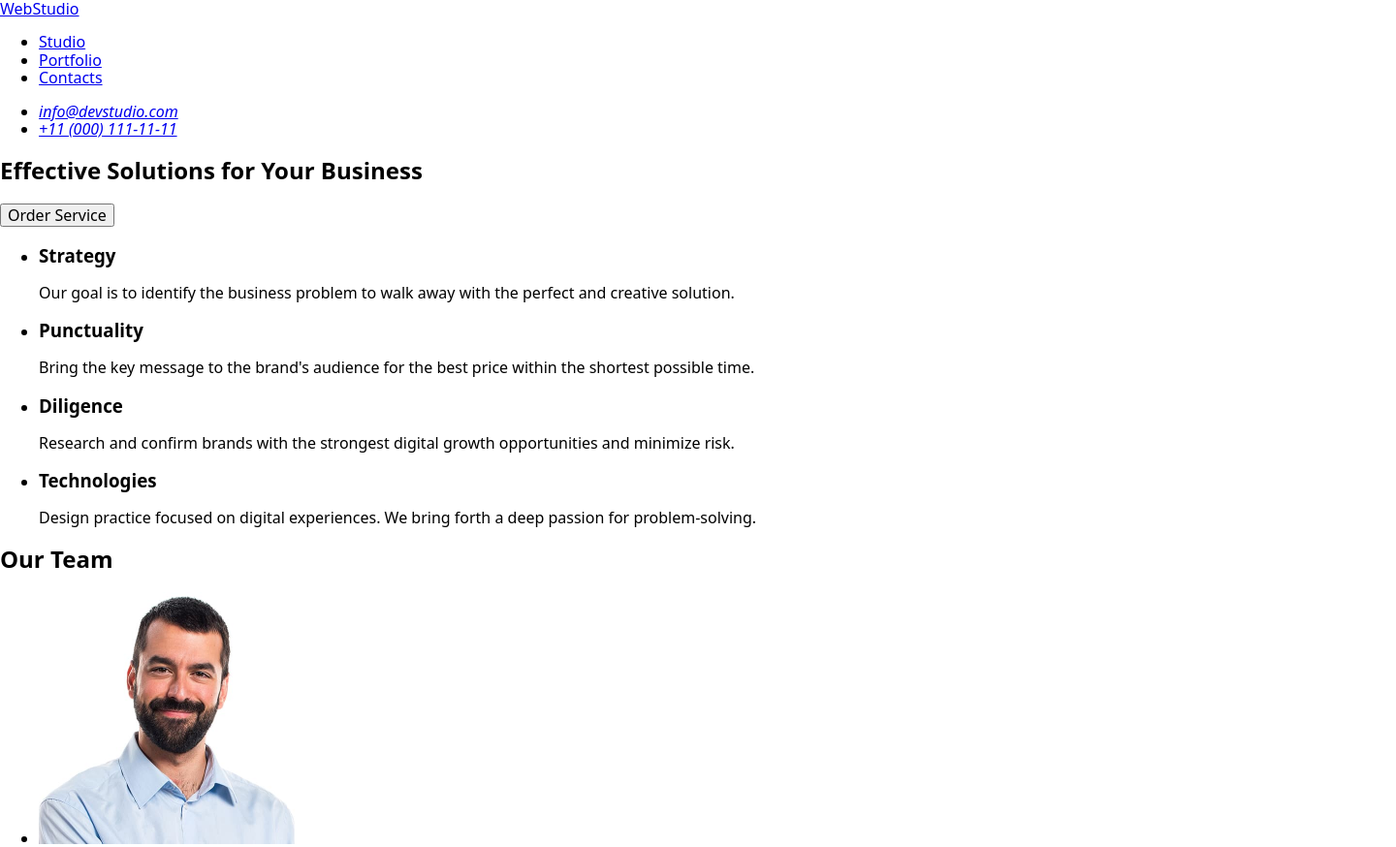
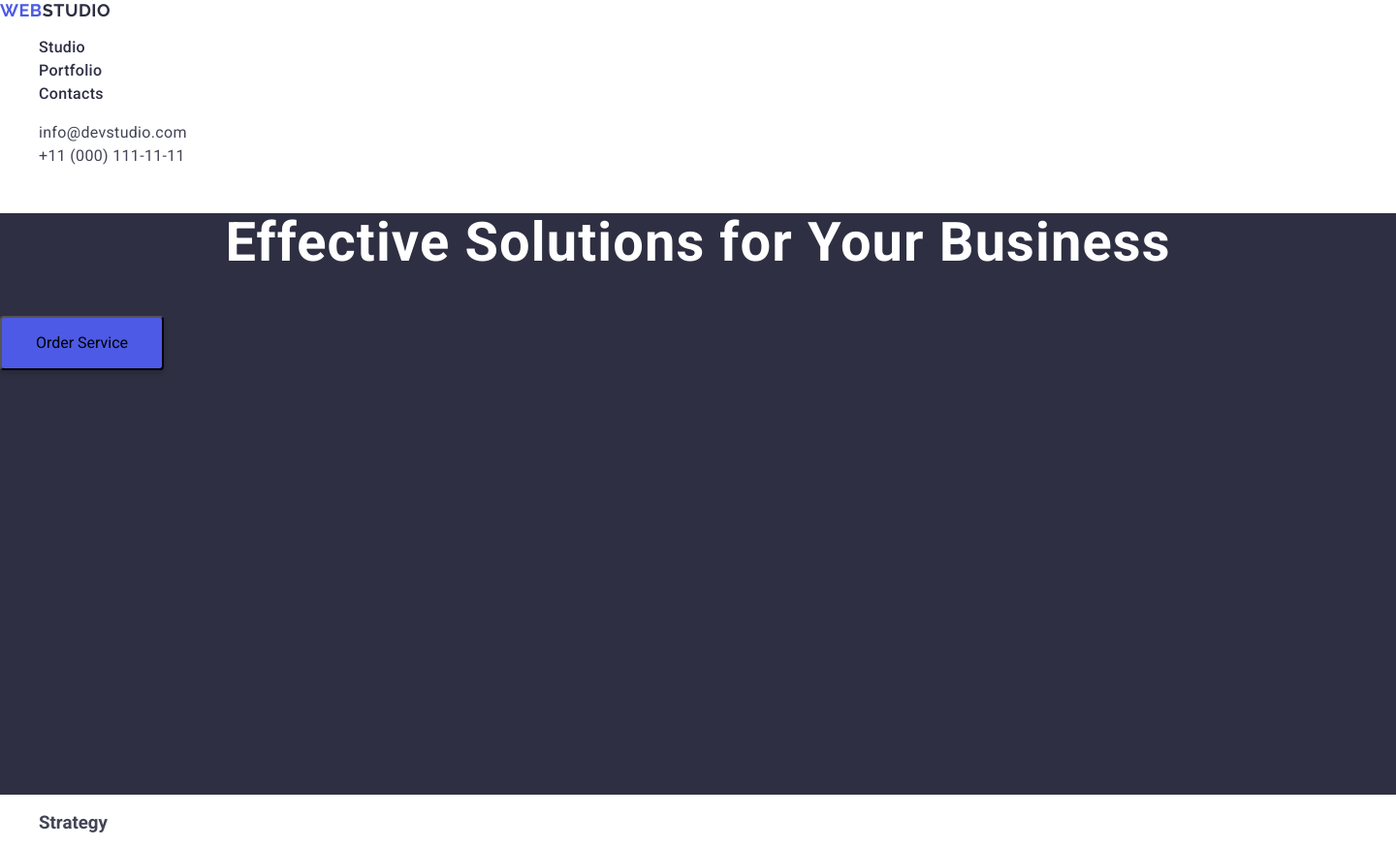
Before and after one commit to Milochka-Kutsenko83/goit-markup-hw-02, a plain HTML site: page index.html in a window 1280 px wide. Shown: the top 874 px of the page at 97% size, 1440 px wide, since content can reach past the window. Drawn offline with nearby package versions, Linux system fonts and the light colour scheme.

Commit message:
add styles file

```diff
--- a/css/styles.css
+++ b/css/styles.css
@@ -1,2 +1,94 @@
-/* font-family: "Raleway",sans-serif;
-font-family: "Roboto",sans-serif; */
+
+body{
+    font-family: "Roboto", sans-serif;
+    color: #434455;
+    background-color: #fff;
+}
+
+ul, li{
+    list-style-type: none;
+}
+
+a{
+    text-decoration: none;
+}
+
+.logo{
+    font-family: "Raleway", sans-serif;
+    font-weight: 700;
+    font-size: 18px;
+    line-height: 1.17;
+    letter-spacing: 0.03em;
+    text-transform: uppercase;
+    color: #4d5ae5;
+}
+
+.header-logo .logo-part{
+    color:#2e2f42;;
+}
+
+.nav-link{
+    font-weight: 500;
+    font-size: 16px;
+    line-height: 1.5;
+    letter-spacing: 0.02em;
+    color: #2e2f42;
+}
+
+.contact-link:hover,
+.contact-link:focus,
+.nav-link:hover,
+.nav-link:focus {
+    color: #404bbf;
+}
+
+.contact{
+    font-style: normal;
+}
+
+.contact-link{
+    font-weight: 400;
+    font-size: 16px;
+    line-height: 1.5;
+    letter-spacing: 0.02em;
+    color: #434455
+}
+
+.type-buttom{
+    cursor: pointer;
+    box-shadow: 0 4px 4px 0 rgba(0, 0, 0, 0.15);
+    background: #4d5ae5;
+    border-radius: 4px;
+    padding: 16px 32px;
+    width: 169px;
+    height: 56px
+}
+.type-buttom:hover,
+.type-buttom:focus{
+    background: #404bbf;
+}
+
+.title-page{
+    background-color: #2e2f42;
+    width: 1440px;
+    height: 600px;
+}
+ h1{
+    font-weight: 700;
+    font-size: 56px;
+    line-height: 1.07143;
+    letter-spacing: 0.02em;
+    text-align: center;
+    color: #fff;
+ }
+
+ .page-footer{
+    background-color: #2e2f42;
+    width: 1440px;
+    height: 312px;
+
+ }
+
+ .footer-logo .logo-part{
+    color: #f4f4fd;
+ }
--- a/index.html
+++ b/index.html
@@ -22,35 +22,48 @@
 
     <link rel="stylesheet" href="./css/styles.css" />
   </head>
+
   <body>
-    <header>
-      <nav>
-        <a href="./index.html">WebStudio</a>
-        <ul>
-          <li><a href="#feature">Studio</a></li>
-          <li><a href="#team">Portfolio</a></li>
-          <li><a href="#contact">Contacts</a></li>
+    <header class="header-page">
+      <nav class="header-nav">
+        <a class="logo header-logo" href="./index.html"
+          >Web<span class="logo-part">Studio</span></a
+        >
+        <ul class="nav-list">
+          <li class="nav-item">
+            <a class="nav-link" href="./index.html">Studio</a>
+          </li>
+          <li class="nav-item">
+            <a class="nav-link" href="#team">Portfolio</a>
+          </li>
+          <li class="nav-item">
+            <a class="nav-link" href="">Contacts</a>
+          </li>
         </ul>
       </nav>
-      <address id="contact">
-        <ul>
-          <li>
-            <a href="mailto:info@devstudio.com">info@devstudio.com</a>
+      <address class="contact">
+        <ul class="contact-list">
+          <li class="contact-item">
+            <a class="contact-link" href="mailto:info@devstudio.com"
+              >info@devstudio.com</a
+            >
           </li>
-          <li>
-            <a href="tel:+110001111111">+11 (000) 111-11-11</a>
+          <li class="contact-item">
+            <a class="contact-link" href="tel:+110001111111"
+              >+11 (000) 111-11-11</a
+            >
           </li>
         </ul>
       </address>
     </header>
 
     <main>
-      <section>
+      <section class="title-page">
         <h1>Effective Solutions for Your Business</h1>
-        <button type="button">Order Service</button>
+        <button class="type-buttom" type="button">Order Service</button>
       </section>
 
-      <section id="feature">
+      <section>
         <h2 style="display: none">hidden header</h2>
         <ul>
           <li>
@@ -160,8 +173,11 @@
       </section>
     </main>
 
-    <footer>
-      <a href="./index.html">WebStudio</a>
+    <footer class="page-footer">
+      <a class="logo footer-logo" href="./index.html"
+        >Web<span class="logo-part">Studio</span></a
+      >
+
       <p>
         Increase the flow of customers and sales for your business with digital
         marketing & growth solutions.
```
